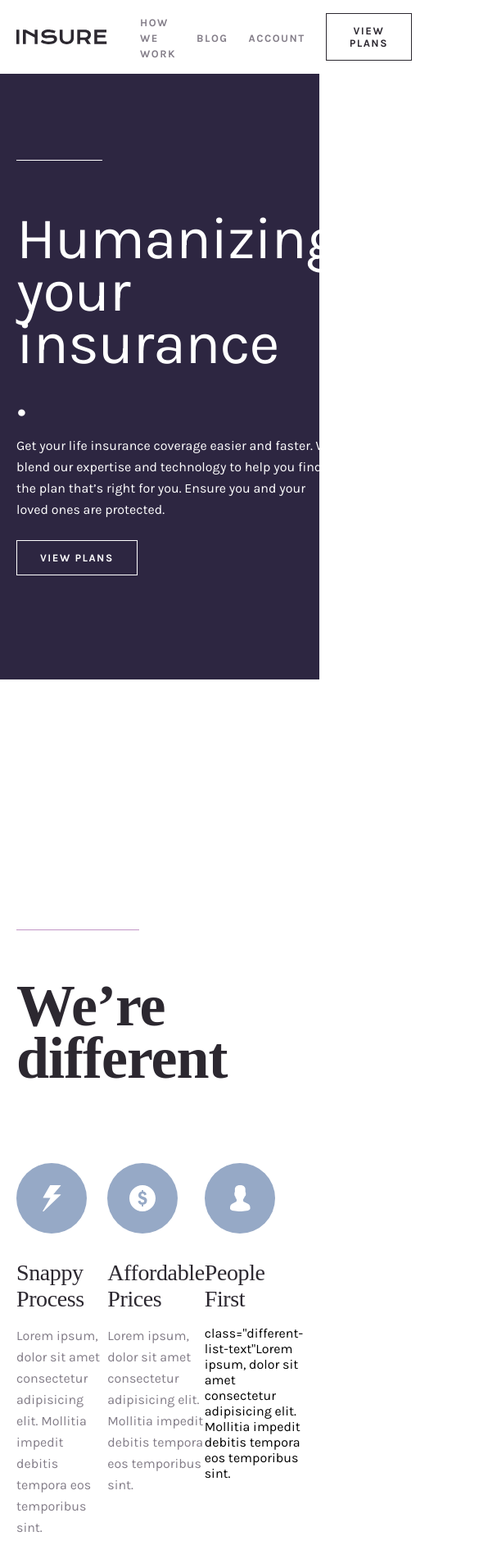
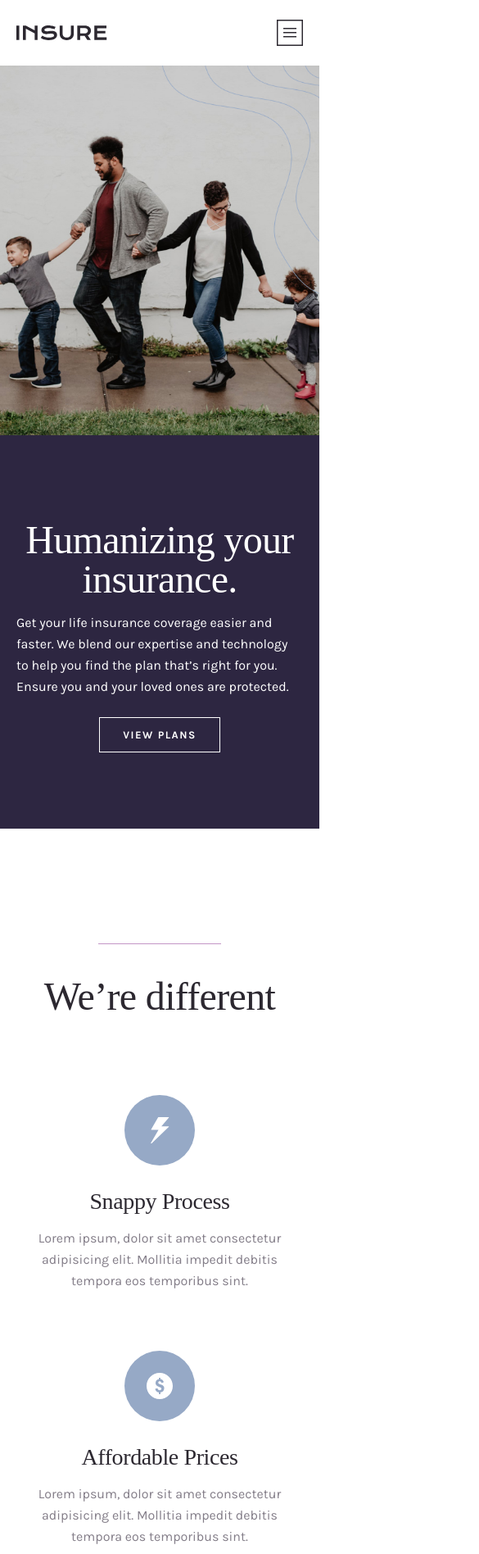
Before and after one commit to Ezoza0/insure-maketi, a plain HTML site: page index.html in a window 390 px wide. Shown: the top 1896 px of the page at 82% size, 585 px wide, since content can reach past the window. Drawn offline with Linux system fonts and the light colour scheme.

Commit message:
Add responsive

```diff
--- a/css/styles.css
+++ b/css/styles.css
@@ -303,3 +303,172 @@
             margin-bottom: 16px;
             text-decoration: none;
         }
+
+        .burger {
+            display: none;
+        }
+
+        @media(max-width:500px) {
+            .hero-img {
+                max-width: 100%;
+                height: 451px;
+                top: 80px;
+                left: 0;
+            }
+            .hero-box {
+                flex-direction: column-reverse;
+            }
+            .hero {
+                padding-top: 465px;
+                padding-bottom: 93px;
+            }
+            .top-box {
+                display: none;
+            }
+            .hero-child-box {
+                width: 100%;
+                padding-top: 90px;
+            }
+            .hero-title {
+                color: #FFF;
+                text-align: center;
+                font-family: DM Serif Display;
+                font-size: 48px;
+                font-style: normal;
+                font-weight: 400;
+                line-height: 48px;
+                /* 100% */
+                letter-spacing: -0.667px;
+            }
+            .hero-btn {
+                display: block;
+                margin: 0 auto;
+            }
+            .header-list {
+                position: absolute;
+                left: calc(50% - 187.5px);
+                transform: translateY(-100%);
+                max-width: 100%;
+                height: 465px;
+                flex-direction: column;
+                background: #2C2830;
+                text-align: center;
+                margin: 0 auto;
+                padding: 40px 24px 40px 24px;
+                gap: 24px;
+                transition: 0.3s;
+                z-index: 5;
+            }
+            .header-list-menu {
+                left: calc(50% - 187.5px);
+                transform: translateY(59%);
+                transition: 0.3s;
+                z-index: 5;
+            }
+            .header-item {
+                width: 327px;
+            }
+            .header-btn {
+                width: 327px;
+                border: 1.5px solid#FAFAFA;
+                background-color: transparent;
+                color: #FFF;
+                font-family: Karla;
+                font-size: 20px;
+                font-style: normal;
+                font-weight: 700;
+                line-height: 40px;
+                /* 200% */
+                letter-spacing: 1.364px
+            }
+            .header-link {
+                color: #FFF;
+                font-family: Karla;
+                font-size: 20px;
+                font-style: normal;
+                font-weight: 700;
+                line-height: 40px;
+                /* 200% */
+                letter-spacing: 1.364px
+            }
+            .site-header {
+                padding-top: 24px;
+                padding-bottom: 24px;
+            }
+            .burger {
+                display: block;
+                width: 32px;
+                height: 32px;
+                background-image: url("../Images/Group\ 2.svg");
+                background-size: cover;
+                background-repeat: no-repeat;
+                border: none;
+            }
+            .different-section {
+                padding-top: 140px;
+                padding-bottom: 140px;
+            }
+            .different-top-box {
+                margin: 0 auto;
+            }
+            .different-title {
+                color: #2C2830;
+                text-align: center;
+                font-family: DM Serif Display;
+                font-size: 48px;
+                font-style: normal;
+                font-weight: 400;
+                line-height: 48px;
+                /* 100% */
+                letter-spacing: -0.667px;
+            }
+            .different-list {
+                flex-wrap: wrap;
+                justify-content: center;
+                gap: 56px;
+            }
+            .different-item {
+                width: 100%;
+                text-align: center;
+            }
+            .different-img {
+                margin: 0 auto;
+            }
+            .work-box {
+                width: 100%;
+                height: 344px;
+                flex-direction: column;
+                padding-top: 72px;
+                padding-bottom: 72px;
+            }
+            .work-title {
+                width: 100%;
+                color: #FFF;
+                text-align: center;
+                font-family: DM Serif Display;
+                font-size: 40px;
+                font-style: normal;
+                font-weight: 400;
+                line-height: 40px;
+                /* 100% */
+                letter-spacing: -0.556px;
+                margin-bottom: 40px;
+            }
+            .footer-box {
+                flex-direction: column;
+                gap: 32px;
+            }
+            .social-list {
+                margin-top: 0;
+                margin-bottom: 40px;
+            }
+            .footer-list {
+                flex-direction: column;
+                align-items: center;
+                margin-top: 40px;
+                gap: 40pxx;
+            }
+            .footer-item {
+                text-align: center;
+            }
+        }
--- a/index.html
+++ b/index.html
@@ -29,8 +29,8 @@
                     <li class="header-item">
                         <button class="header-btn">VIEW PLANS</button>
                     </li>
-
                 </ul>
+                <button class="burger"></button>
             </div>
         </div>
 
@@ -41,16 +41,13 @@
                 <div class="hero-box">
                     <div class="hero-child-box">
                         <div class="top-box"></div>
-                        <h1 class="hero-title">Humanizing your insurance <br>.</h1>
+                        <h1 class="hero-title">Humanizing your insurance. <br></h1>
                         <p class="hero-text">Get your life insurance coverage easier and faster. We blend our expertise and technology to help you find the plan that’s right for you. Ensure you and your loved ones are protected.</p>
                         <button class="hero-btn">VIEW PLANS</button>
                     </div>
                     <img class="hero-img" src="./Images/Bitmap.jpg" alt="Family image" width="540" height="650">
                 </div>
             </div>
-
-
-
         </section>
         <section class="different-section">
             <div class="container">
@@ -132,6 +129,8 @@
             </div>
         </div>
     </footer>
+
+    <script src="./js/index.js"></script>
 </body>
 
 </html>
--- /dev/null
+++ b/js/index.js
@@ -0,0 +1,7 @@
+var elHeaderList = document.querySelector(".header-list");
+var elBurger = document.querySelector(".burger");
+
+
+elBurger.addEventListener("click", function() {
+    elHeaderList.classList.toggle("header-list-menu")
+})
```
Also changed, not shown: Images/Group 2.svg (added).
